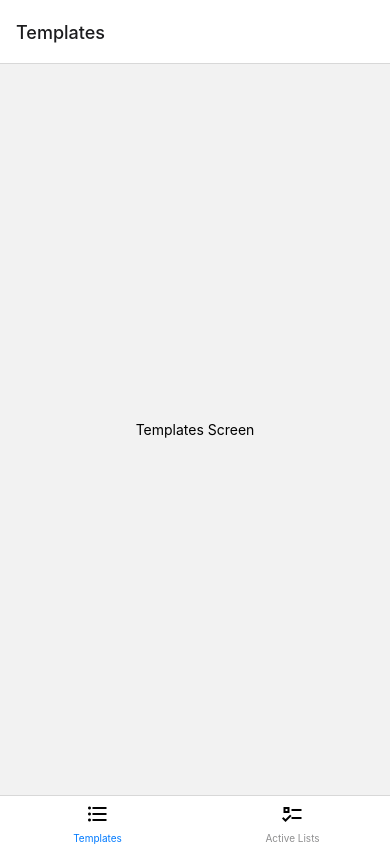
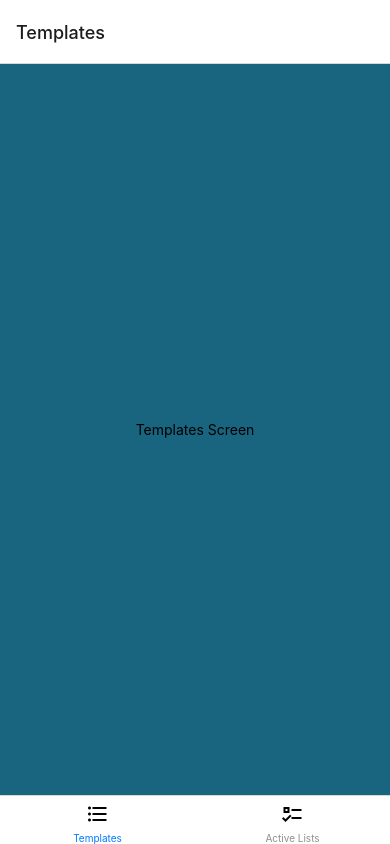
Before and after one commit to ejthompson87/list-templates-react-native, a React Native app: screen /Templates in a window 390 px wide. Built offline with nearby package versions, Linux system fonts and the light colour scheme.

Commit message:
add variables file and initial colour palette

```diff
--- a/src/screens/templatesScreen.tsx
+++ b/src/screens/templatesScreen.tsx
@@ -1,10 +1,20 @@
 import React from 'react';
-import { View, Text } from "react-native";
+import { View, Text, StyleSheet } from "react-native";
+import { colors } from "../styles/Variables";
 
 export default function TemplatesScreen() {
   return (
-    <View style={{ flex: 1, alignItems: 'center', justifyContent: 'center' }}>
+    <View style={styles.screenTest}>
       <Text>Templates Screen</Text>
     </View>
   )
 }
+
+const styles = StyleSheet.create({
+  screenTest: {
+    flex: 1,
+    alignItems: 'center',
+    justifyContent: 'center',
+    backgroundColor: colors.PRIMARY_COLOR,
+  }
+});
--- /dev/null
+++ b/src/styles/Variables.tsx
@@ -0,0 +1,8 @@
+export const colors = {
+    // colour palette
+    PRIMARY_COLOR: "#19647E",
+    PRIMARY_COLOR_OPP_DARK: "#2F4858",
+    SECONDARY_COLOR: "#FFBE0B",
+    TERTIARY_COLOR: "#97B1A6",
+    MAIN_GREY: "#C9C5BA",
+};
```
Also changed, not shown: src/models/Template.model.ts (added).
